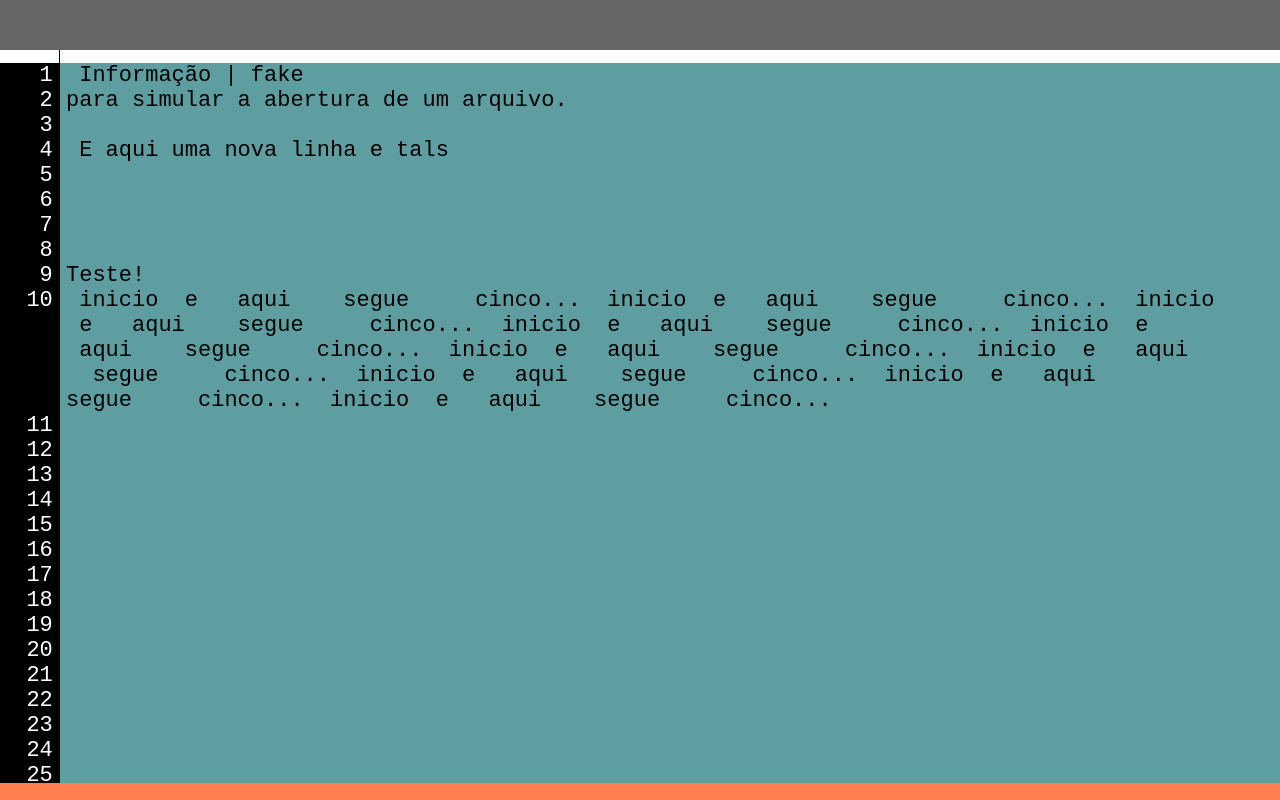
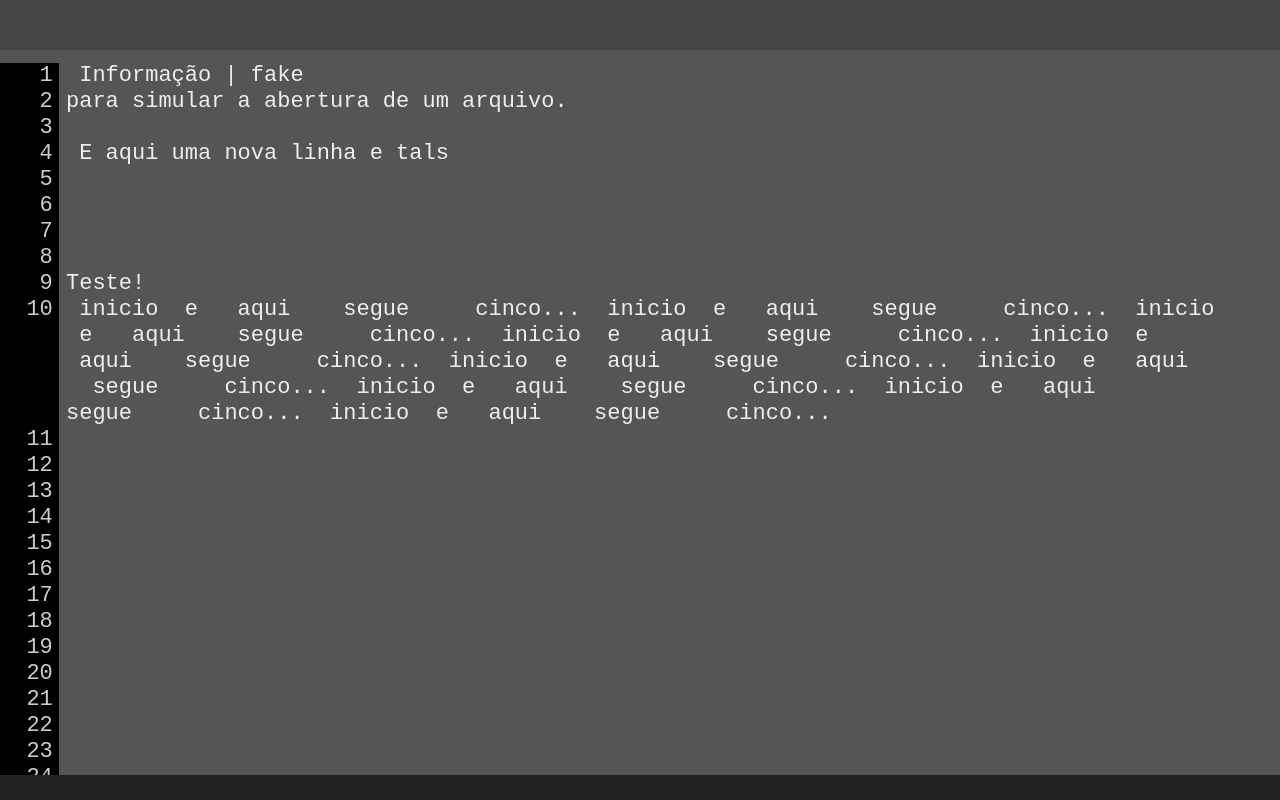
Before and after one commit to AeonDigital/Electron-Insert, an Electron app: page views/main/sample.html in a window 1280 px wide. Drawn offline with Linux system fonts and the light colour scheme.

Commit message:
Redefinindo variáveis globais para controle dos principais aspectos visuais do editor.

```diff
--- a/resources/css2/structure.css
+++ b/resources/css2/structure.css
@@ -1,13 +1,25 @@
 :root {
     --struct-top-bar: 50px;
-    --struct-meta-data-bar: 30px;
+    --struct-top-bar-background-color: #444;
 
+    --struct-document-background-color: #555;
     --struct-document-horizontal-padding: 4ch;
     --struct-document-top-margin: 1ch;
     --struct-document-line-counter-paragraph-space: .5ch;
+    --struct-document-font-family: monospace;
+    --struct-document-font-size: 22px;
+    --struct-document-font-line-height: 26px;
+    --struct-document-font-color: #EEE;
+    --struct-document-vertical-line-at-right: 120ch;
+    --struct-document-break-line-at: 120ch;
+
+    --struct-meta-data-bar-height: 25px;
+    --struct-meta-data-bar-background-color: #222;
+
+    --struct-aside-config-background-color: #444;
 }
 
-
+/* https://css-tricks.com/updating-a-css-variable-with-javascript/ */
 
 
 
@@ -19,6 +31,7 @@ html, body {
     position: relative;
     overflow: hidden;
     height:100%;
+    background-color: var(--struct-document-background-color);
 
     font-size: 0;
 }
@@ -35,15 +48,10 @@ body > header {
     z-index: 10;
 
     height: var(--struct-top-bar);
-
-
-    background-color: #666;
+    background-color: var(--struct-top-bar-background-color);
 }
 body > main {
     height: calc(100% - var(--struct-top-bar));
-
-
-    background-color:bisque;
 }
 body > main > section {
     position:relative;
@@ -59,37 +67,35 @@ body > main > section {
 
     counter-reset: lines;
 
-
-    background-color:cadetblue;
-    font-family: monospace;
-    font-size: 22px;
+    font-family: var(--struct-document-font-family);
+    font-size: var(--struct-document-font-size);
+    line-height: var(--struct-document-font-line-height);
+    color: var(--struct-document-font-color);
 }
 body > main > section p {
     position: relative;
 }
 body > main > section p:empty {
-    height: 22px;
+    height: var(--struct-document-font-line-height);
 }
 body > main > footer {
-    position: relative;
-    z-index: 1;
+    position: absolute;
+    left: 0;
+    bottom: 0;
+    z-index: 8;
     display: none;
-    height: var(--struct-meta-data-bar);
-
-
-    background-color: coral;
+    height: var(--struct-meta-data-bar-height);
+    background-color: var(--struct-meta-data-bar-background-color);
 }
 body > aside {
     position: absolute;
-    z-index: 1;
+    z-index: 9;
     right: -50%;
     top: var(--struct-top-bar);
 
     width: 50%;
     height: calc(100% - var(--struct-top-bar));
-
-
-    background-color: crimson;
+    background-color: var(--struct-aside-config-background-color);
 }
 
 
@@ -103,7 +109,7 @@ body.showMetaDataBar > main > footer {
     display: block;
 }
 body.showMetaDataBar > main > section {
-    height: calc(100% - var(--struct-meta-data-bar));
+    height: calc(100% - calc(var(--struct-meta-data-bar-height) + var(--struct-document-top-margin)));
 }
 
 
@@ -130,7 +136,7 @@ body.showLineCounter main > section > p::before {
     padding-right: var(--struct-document-line-counter-paragraph-space);
 
 
-    color:#FFF;
+    color:#CCC;
     text-align: right;
     background-color: #000;
 }
@@ -145,11 +151,11 @@ body.showLineCounter main > section > p::before {
 body.showVerticalLineAtRight main > section::after {
     position: fixed;
     top: 0;
-    left: calc(var(--struct-document-horizontal-padding) + var(--struct-document-line-counter-paragraph-space) + 0ch);
+    left: calc(var(--struct-document-horizontal-padding) + var(--struct-document-line-counter-paragraph-space) + var(--struct-document-vertical-line-at-right));
     bottom: 0;
     z-index: 1;
 
-    border-left: 1px solid #000;
+    border-left: 1px solid #444;
     content:"";
 }
 
@@ -161,7 +167,7 @@ body.showVerticalLineAtRight main > section::after {
     Forçar quebra de linha (visualmente apenas)
 */
 body.showBreakLineAt main > section > p {
-    max-width: 100ch;
+    max-width: var(--struct-document-break-line-at);
 }
 
 
```
